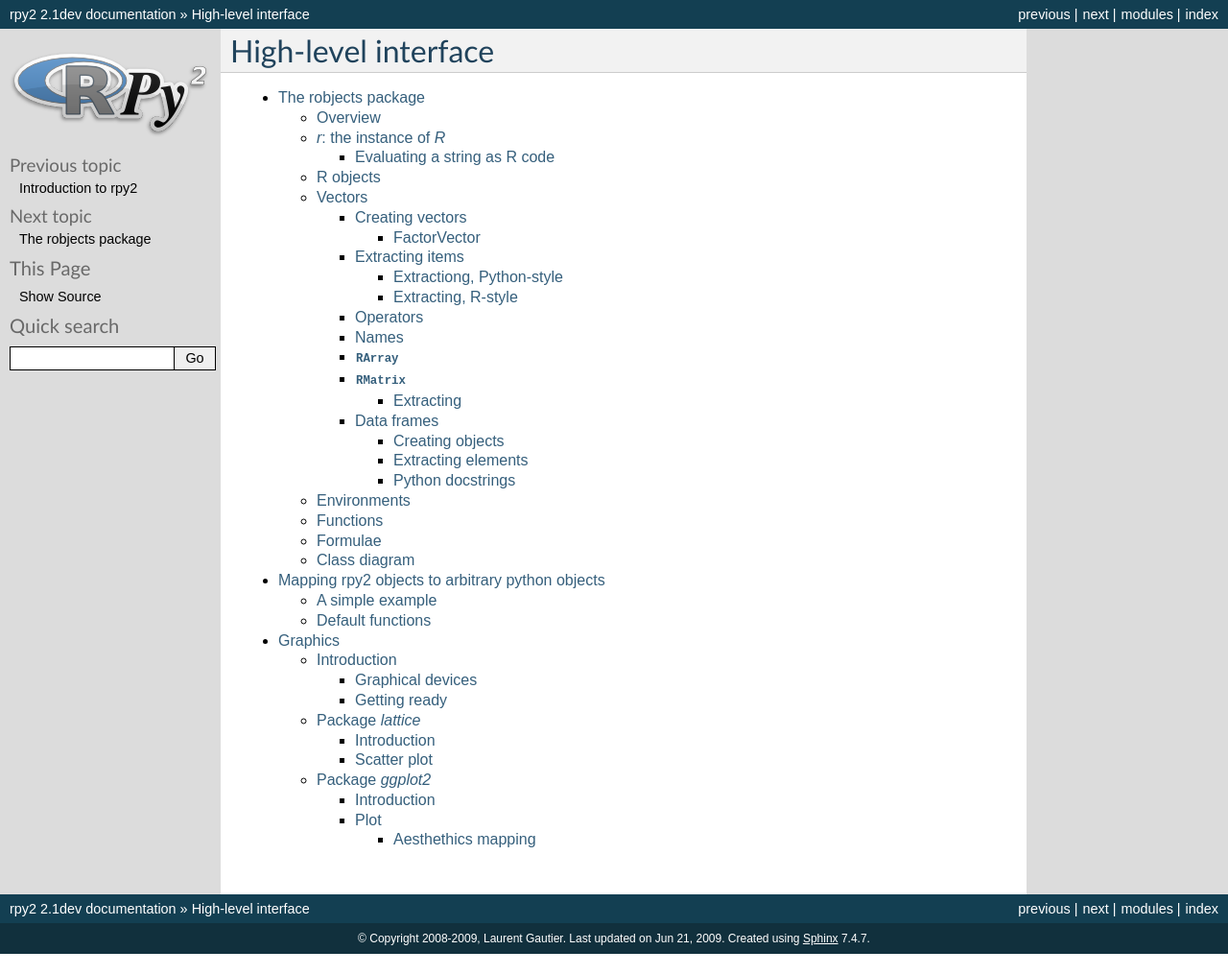
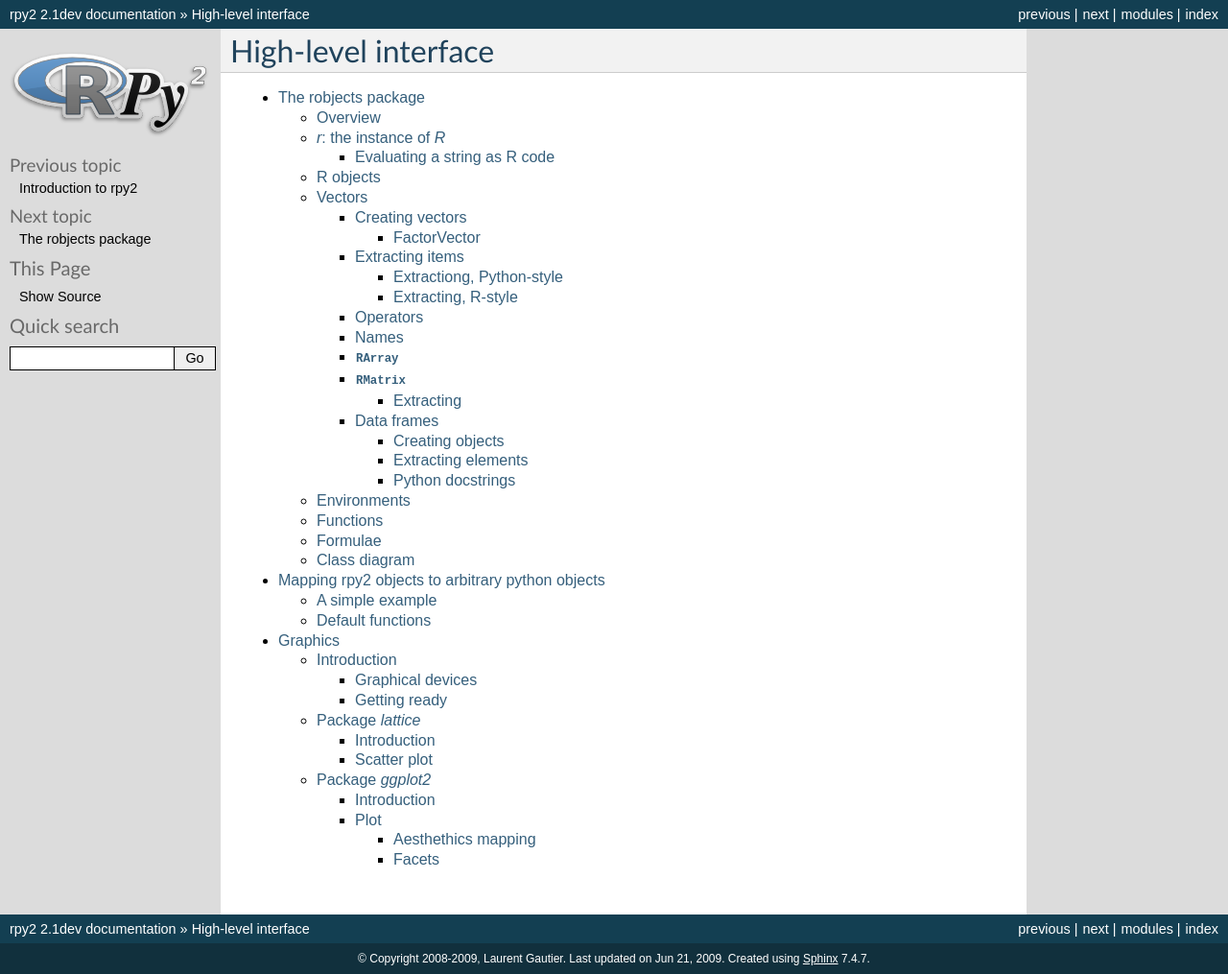
Before and after one commit to rpy2/rpy2, a Sphinx documentation site: the page built from doc/source/high-level.rst, in a window 1280 px wide. Shown: the whole page at 96% size. Built offline with Sphinx 7.4.7, drawn with Linux system fonts in a browser that asks for light colours; formulas are drawn with MathJax 3; pages that are not in the unit, such as notebooks, are missing from menus; before the commit the page ends 994 px from its top, so only the background shows below that.

Commit message:
more doc on making graphics

```diff
--- a/doc/source/_static/demos/graphics.py
+++ b/doc/source/_static/demos/graphics.py
@@ -23,7 +23,7 @@
 #-- setupxyplot-end
 
 grdevices.png('../../_static/graphics_lattice_xyplot_1.png',
-    width = 480, height = 480)
+    width = 512, height = 512)
 #-- xyplot1-begin
 data("mtcars")
 mtcars = robjects.globalenv["mtcars"]
@@ -40,7 +40,7 @@
 grdevices.dev_off()
 
 grdevices.png('../../_static/graphics_lattice_xyplot_2.png',
-    width = 480, height = 480)
+    width = 512, height = 512)
 #-- xyplot2-begin
 p = xyplot(formula, groups = mtcars.rx2('cyl'))
 rprint(p)
@@ -48,7 +48,7 @@
 grdevices.dev_off()
 
 grdevices.png('../../_static/graphics_lattice_xyplot_3.png',
-    width = 480, height = 480)
+    width = 512, height = 512)
 #-- xyplot3-begin
 formula = robjects.RFormula('mpg ~ wt | cyl')
 formula.getenvironment()['mpg'] = mtcars.rx2('mpg')
@@ -69,7 +69,7 @@
 #-- setupggplot2-end
 
 grdevices.png('../../_static/graphics_ggplot2mtcars.png',
-    width = 480, height = 480)
+    width = 512, height = 512)
 #-- ggplot2mtcars-begin
 gp = ggplot2.GGPlot.new(mtcars)
 
@@ -82,7 +82,7 @@
 grdevices.dev_off()
 
 grdevices.png('../../_static/graphics_ggplot2mtcarscolcyl.png',
-    width = 480, height = 480)
+    width = 512, height = 512)
 #-- ggplot2mtcarscolcyl-begin
 gp = ggplot2.GGPlot.new(mtcars)
 
@@ -96,7 +96,7 @@
 
 
 grdevices.png('../../_static/graphics_ggplot2_ggplot_1.png',
-              width = 480, height = 480)
+              width = 512, height = 512)
 #-- ggplot1-begin
 pp = gp + \
      ggplot2.Aes.new(x='wt', y='mpg') + \
@@ -111,7 +111,7 @@
 
 
 grdevices.png('../../_static/graphics_ggplot2aescolsize.png',
-              width = 480, height = 480)
+              width = 512, height = 512)
 #-- ggplot2aescolsize-begin
 pp = gp + \
      ggplot2.Aes.new(x='wt', y='mpg', size='gear', col='cyl') + \
@@ -122,7 +122,7 @@
 grdevices.dev_off()
 
 grdevices.png('../../_static/graphics_ggplot2_qplot_4.png',
-              width = 480, height = 480)
+              width = 512, height = 512)
 #-- qplot4-begin
 pp = gp + \
      ggplot2.Aes.new(x='wt', y='mpg') + \
@@ -133,7 +133,7 @@
 grdevices.dev_off()
 
 grdevices.png('../../_static/graphics_ggplot2_qplot_5.png',
-              width = 480, height = 480)
+              width = 512, height = 512)
 #-- qplot3addline-begin
 pp = gp + \
      ggplot2.Aes.new(x='wt', y='mpg') + \
@@ -146,7 +146,7 @@
 
 
 grdevices.png('../../_static/graphics_ggplot2_qplot_6.png',
-              width = 480, height = 480)
+              width = 512, height = 512)
 #-- qplot3addsmooth-begin
 pp = gp + \
      ggplot2.Aes.new(x='wt', y='mpg') + \
@@ -159,7 +159,7 @@
 
 
 grdevices.png('../../_static/graphics_ggplot2smoothblue.png',
-              width = 480, height = 480)
+              width = 512, height = 512)
 #-- ggplot2smoothblue-begin
 pp = gp + \
      ggplot2.Aes.new(x='wt', y='mpg') + \
@@ -171,7 +171,7 @@
 grdevices.dev_off()
 
 grdevices.png('../../_static/graphics_ggplot2smoothbycyl.png',
-              width = 480, height = 480)
+              width = 512, height = 512)
 #-- ggplot2smoothbycyl-begin
 pp = gp + \
      ggplot2.Aes.new(x='wt', y='mpg') + \
@@ -183,7 +183,7 @@
 grdevices.dev_off()
 
 grdevices.png('../../_static/graphics_ggplot2_smoothbycylwithcolours.png',
-              width = 480, height = 480)
+              width = 512, height = 512)
 #-- ggplot2smoothbycylwithcolours-begin
 pp = gp + \
      ggplot2.Aes.new(x='wt', y='mpg') + \
@@ -196,7 +196,7 @@
 
 
 grdevices.png('../../_static/graphics_ggplot2smoothbycylfacetcyl.png',
-              width = 480, height = 480)
+              width = 512, height = 512)
 #-- ggplot2smoothbycylfacetcyl-begin
 pp = gp + \
      ggplot2.Aes.new(x='wt', y='mpg') + \
@@ -212,7 +212,7 @@
 
 
 grdevices.png('../../_static/graphics_ggplot2histogramfacetcyl.png',
-              width = 480, height = 480)
+              width = 512, height = 512)
 #-- ggplot2histogramfacetcyl-begin
 pp = gp + \
      ggplot2.Aes.new(x='wt') + \
```
Also changed, not shown: doc/source/graphics.rst (+23 -16 lines).
